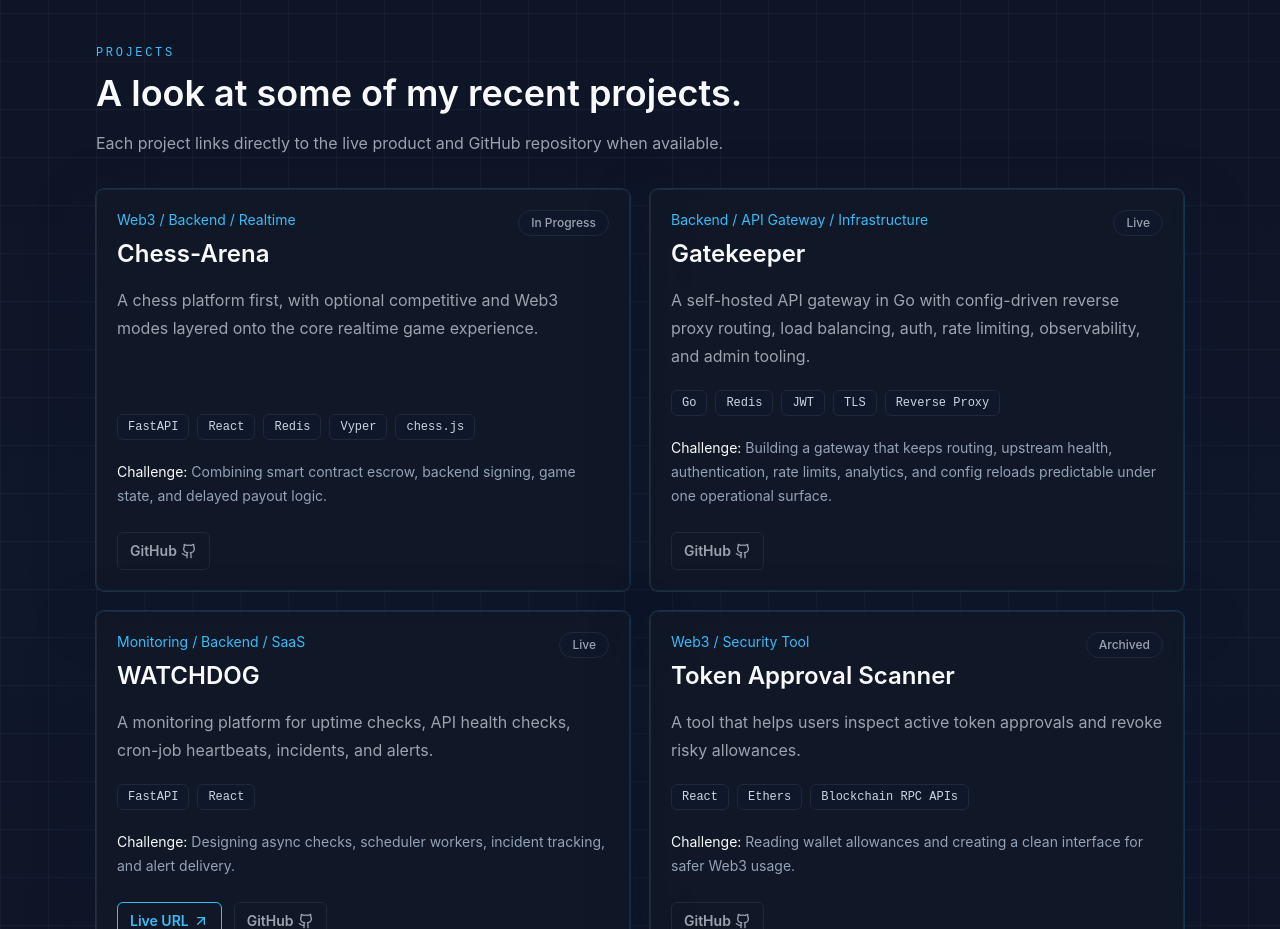
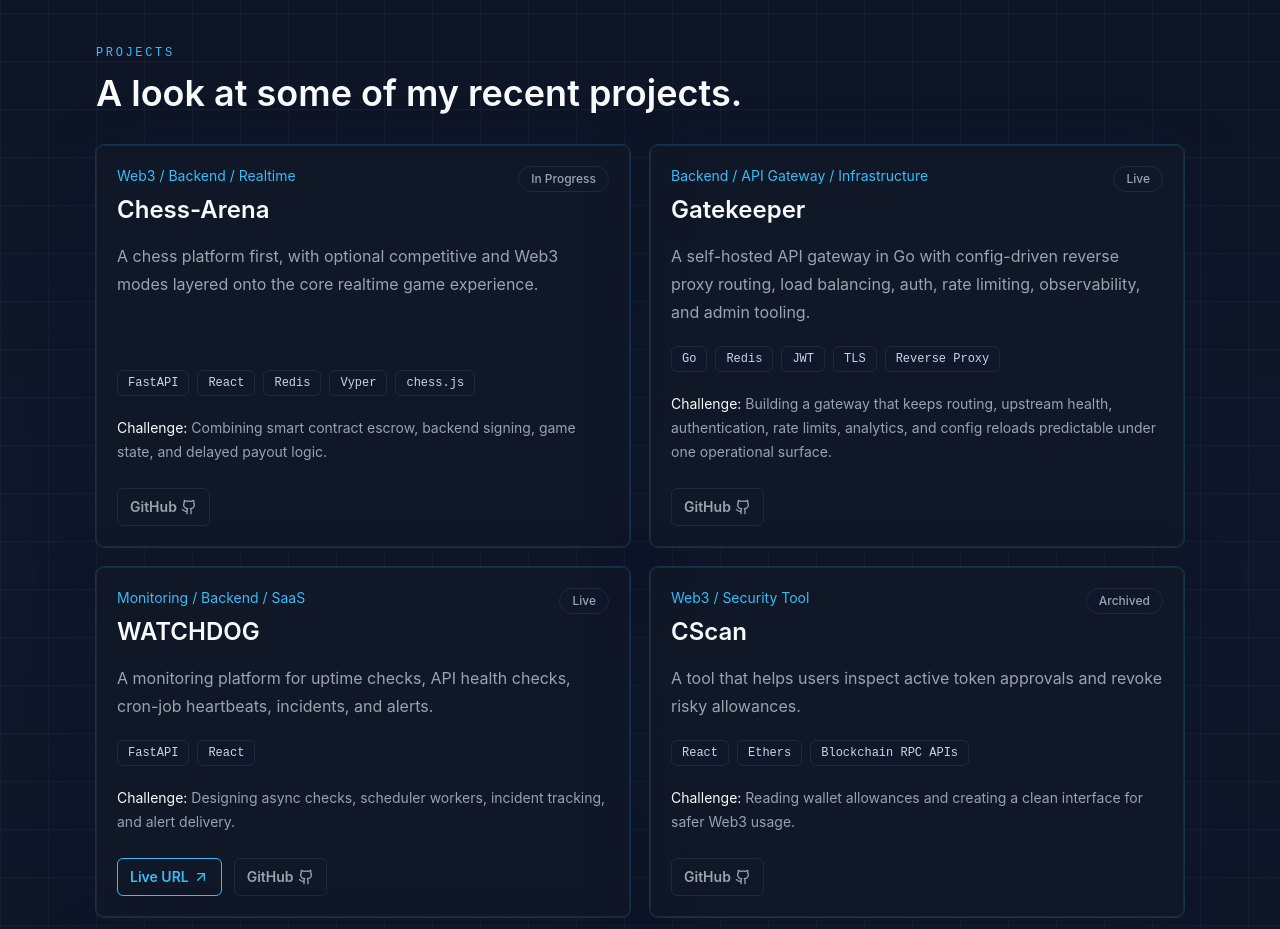
Before and after one commit to mikky00B/port, a Next.js app: page / in a window 1280 px wide. Shown: the part 820-1749 px from the top of the page. Built offline with nearby package versions, Linux system fonts and the light colour scheme.

Commit message:
Update homepage project copy

```diff
--- a/src/app/page.tsx
+++ b/src/app/page.tsx
@@ -37,7 +37,6 @@ export default function HomePage() {
           <SectionHeader
             eyebrow="Projects"
             title="A look at some of my recent projects."
-            description="Each project links directly to the live product and GitHub repository when available."
           />
           <div className="mt-8 grid gap-5 md:grid-cols-2">
             {projects.map((project) => (
--- a/src/data/projects.ts
+++ b/src/data/projects.ts
@@ -134,7 +134,7 @@ export const projects: Project[] = [
   },
   {
     slug: "token-approval-scanner",
-    title: "Token Approval Scanner",
+    title: "CScan",
     description:
       "A tool that helps users inspect active token approvals and revoke risky allowances.",
     category: "Web3 / Security Tool",
```
